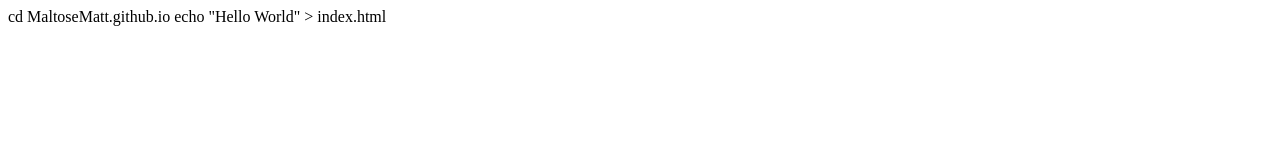
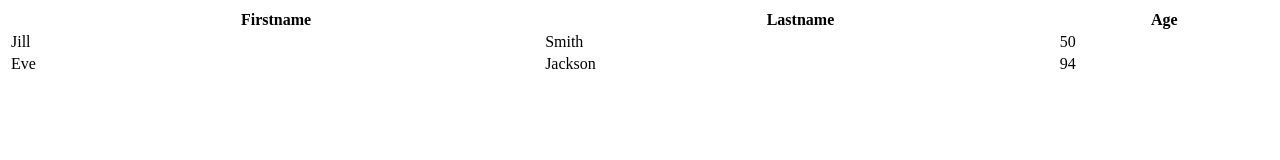
Before and after one commit to MaltoseMatt/MaltoseMatt, a plain HTML site: page index.html in a window 1280 px wide. Drawn offline with Linux system fonts and the light colour scheme.

Commit message:
Update index.html

```diff
--- a/index.html
+++ b/index.html
@@ -1,2 +1,17 @@
-cd MaltoseMatt.github.io
-echo "Hello World" > index.html
+ <table style="width:100%">
+  <tr>
+    <th>Firstname</th>
+    <th>Lastname</th>
+    <th>Age</th>
+  </tr>
+  <tr>
+    <td>Jill</td>
+    <td>Smith</td>
+    <td>50</td>
+  </tr>
+  <tr>
+    <td>Eve</td>
+    <td>Jackson</td>
+    <td>94</td>
+  </tr>
+</table>
```
